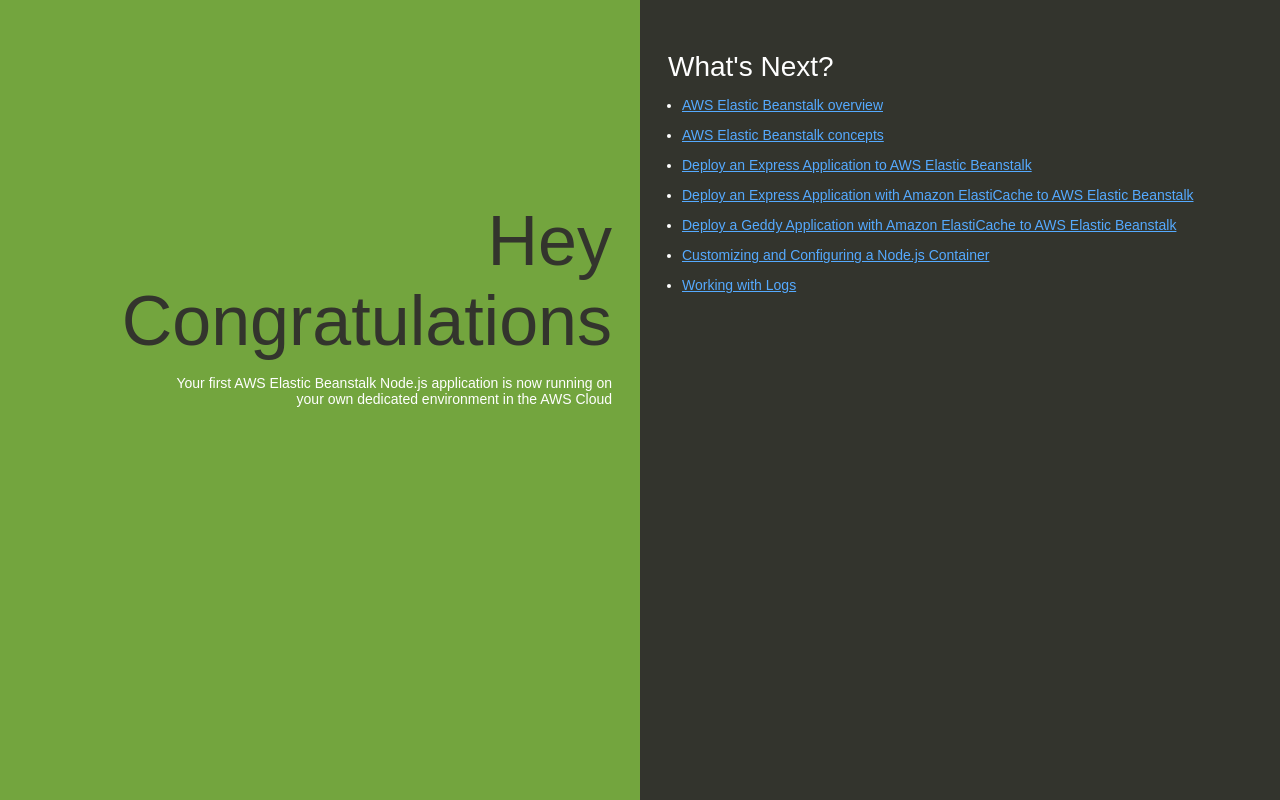
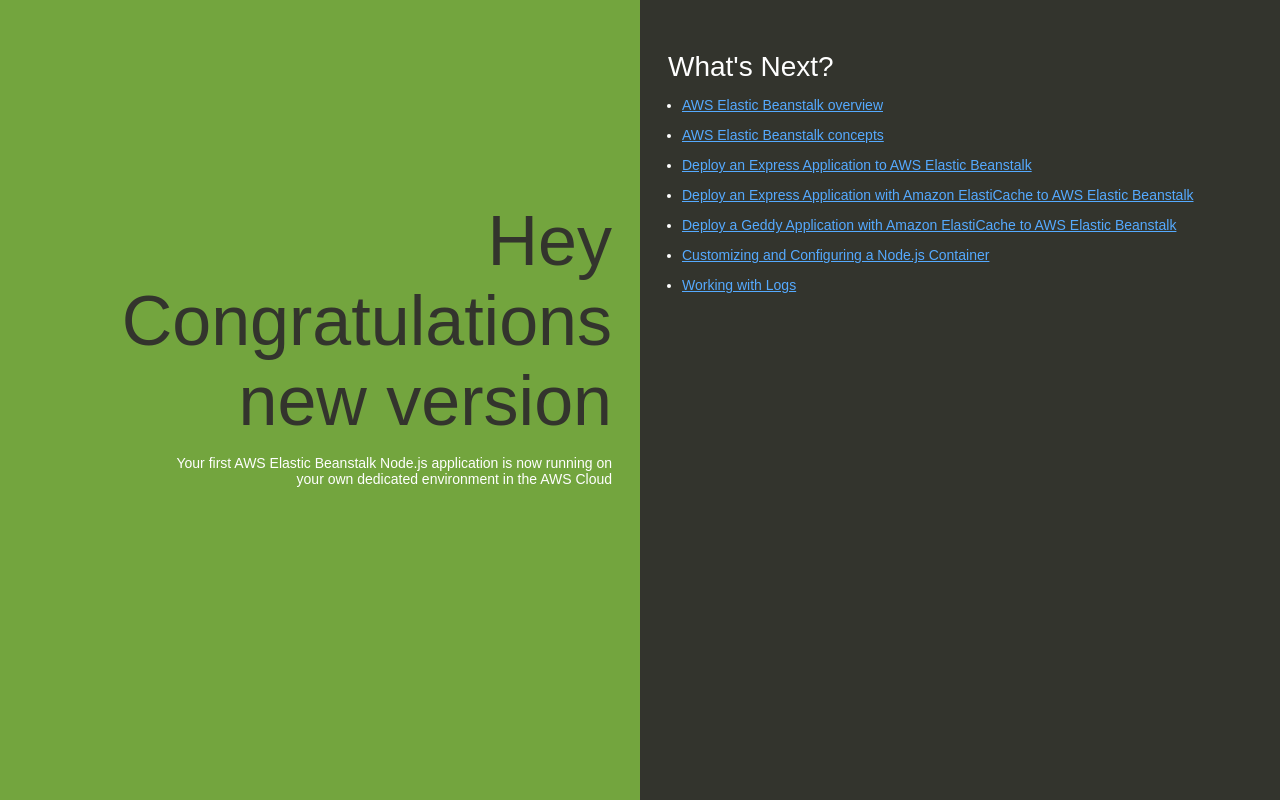
Before and after one commit to swatidubey1811/repofileupload, a website: page index.html in a window 1280 px wide. Drawn offline with Linux system fonts and the light colour scheme.

Commit message:
new changes

```diff
--- a/index.html
+++ b/index.html
@@ -74,7 +74,7 @@
   </head>
   <body>
     <div class="textColumn">
-      <h1>Hey Congratulations</h1>
+      <h1>Hey Congratulations new version</h1>
       <p>Your first AWS Elastic Beanstalk Node.js application is now running on your own dedicated environment in the AWS Cloud</p>
     </div>
     <div class="linksColumn">
```
